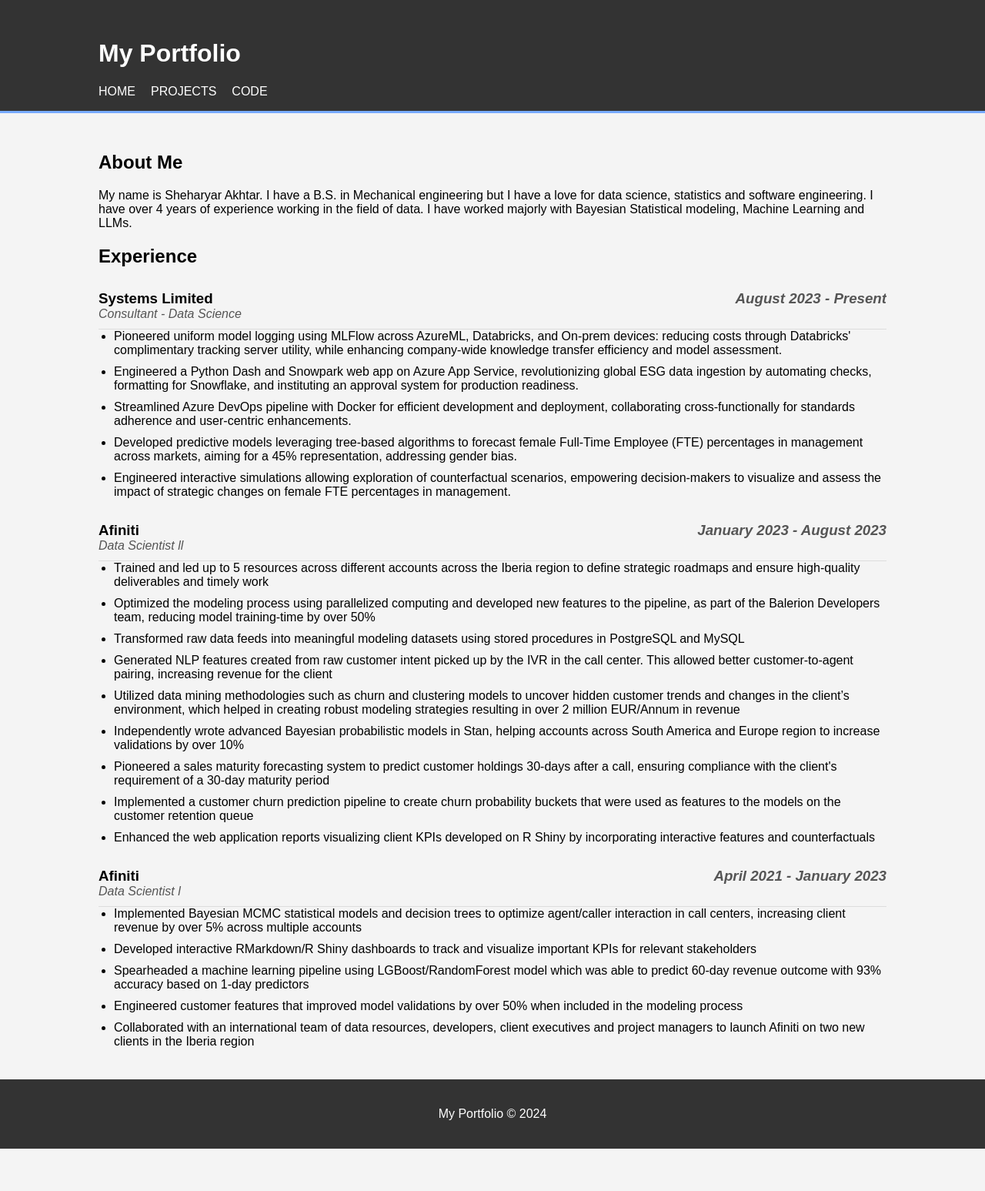
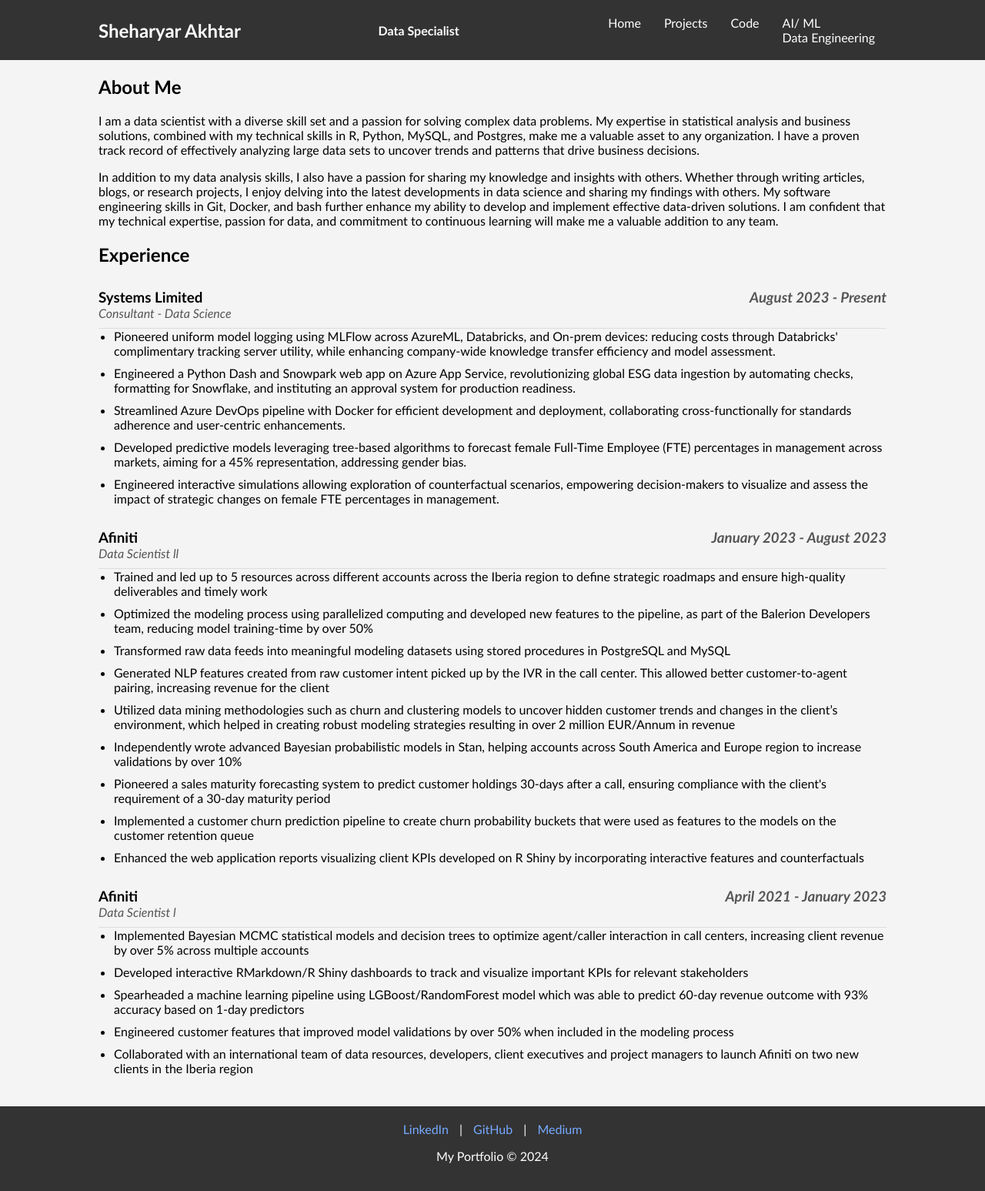
Before and after one commit to sheharyarakhtar/sheharyarakhtar.github.io, a plain HTML site: page index.html in a window 1280 px wide. Shown: the whole page at 77% size. Before the commit the page ends 1492 px from the top, so only its background shows below. Drawn offline with Linux system fonts and the light colour scheme.

Commit message:
Assets and modifications

```diff
--- a/index.html
+++ b/index.html
@@ -9,12 +9,17 @@
 <body>
     <header>
         <div class="container">
-            <h1>My Portfolio</h1>
+            <h1>Sheharyar Akhtar</h1>
+            <h2>Data Specialist</h2>
             <nav>
                 <ul>
                     <li><a href="index.html">Home</a></li>
                     <li><a href="projects.html">Projects</a></li>
                     <li><a href="code.html">Code</a></li>
+                    <div class="dropdown">
+                        <li><a href="assets/Resume_Sheharyar_Akhtar.pdf" download>AI/ ML</a></li>
+                        <li><a href="assets/Resume - Data Engineering.pdf" download>Data Engineering</a></li>
+                    </div>
                 </ul>
             </nav>
         </div>
@@ -22,7 +27,9 @@
     <div id="main" class="container">
         <section id="about">
             <h2>About Me</h2>
-            <p>My name is Sheharyar Akhtar. I have a B.S. in Mechanical engineering but I have a love for data science, statistics and software engineering. I have over 4 years of experience working in the field of data. I have worked majorly with Bayesian Statistical modeling, Machine Learning and LLMs.</p>
+            <p>I am a data scientist with a diverse skill set and a passion for solving complex data problems. My expertise in statistical analysis and business solutions, combined with my technical skills in R, Python, MySQL, and Postgres, make me a valuable asset to any organization. I have a proven track record of effectively analyzing large data sets to uncover trends and patterns that drive business decisions.</p>
+
+            <p> In addition to my data analysis skills, I also have a passion for sharing my knowledge and insights with others. Whether through writing articles, blogs, or research projects, I enjoy delving into the latest developments in data science and sharing my findings with others. My software engineering skills in Git, Docker, and bash further enhance my ability to develop and implement effective data-driven solutions. I am confident that my technical expertise, passion for data, and commitment to continuous learning will make me a valuable addition to any team.</p>
         </section>
         <section id="experience">
             <h2>Experience</h2>
@@ -66,7 +73,12 @@
         </section>
     </div>
     <footer>
-        <p>My Portfolio &copy; 2024</p>
-    </footer>
+    <div class="links">
+        <a class="linkedin" href="https://linkedin.com/in/sheharyarakhtar">LinkedIn</a> |
+        <a class="github" href="https://github.com/sheharyarakhtar">GitHub</a> |
+        <a class="medium" href="https://medium.com/@sheharyarakhtar">Medium</a>
+    </div>
+    <p>My Portfolio &copy; 2024</p>
+</footer>
 </body>
 </html>
--- a/styles.css
+++ b/styles.css
@@ -1,45 +1,112 @@
+/* General Body Styling */
 body {
-    font-family: Arial, sans-serif;
+    font-family: Calibri, sans-serif;
     margin: 0;
     padding: 0;
     background-color: #f4f4f4;
 }
 
+/* Container Styling */
 .container {
     width: 80%;
     margin: auto;
     overflow: hidden;
 }
 
+/* Header Styling */
 header {
-    background: #333;
+    background-color: #333;
     color: #fff;
-    padding-top: 30px;
-    min-height: 70px;
-    border-bottom: #77aaff 3px solid;
+    padding: 20px 0;
+    position: relative;
+    z-index: 1;
 }
 
-header a {
-    color: #fff;
-    text-decoration: none;
-    text-transform: uppercase;
+header .container {
+    display: flex;
+    justify-content: space-between;
+    align-items: center;
+}
+
+header h1 {
+    margin: 0;
+    font-size: 24px;
+}
+
+header h2 {
+    margin: 0;
     font-size: 16px;
 }
 
+/* Navigation Styling */
 nav ul {
+    list-style: none;
     padding: 0;
-    list-style: none;
+    margin: 0;
     display: flex;
 }
 
 nav ul li {
-    margin-right: 20px;
+    margin: 0 15px;
+    position: relative;
 }
 
+nav ul li a {
+    color: #fff;
+    text-decoration: none;
+}
+
+nav ul li a:hover {
+    text-decoration: underline;
+}
+
+header .dropbtn{
+}
+
+/* Dropdown button on hover & focus */
+header .dropbtn:hover, .dropbtn:focus {
+  background-color: #2980B9;
+}
+
+/* The container <div> - needed to position the dropdown content */
+header .dropdown {
+  position: relative;
+  display: inline-block;
+}
+
+/* Dropdown Content (Hidden by Default) */
+header .dropdown-content {
+  display: none;
+  position: absolute;
+  background-color: #f1f1f1;
+  min-width: 160px;
+  box-shadow: 0px 8px 16px 0px rgba(0,0,0,0.2);
+  z-index: 1;
+}
+
+/* Links inside the dropdown */
+header .dropdown-content a {
+  color: black;
+  padding: 12px 16px;
+  text-decoration: none;
+  display: block;
+}
+
+/* Change color of dropdown links on hover */
+header .dropdown-content a:hover {background-color: #ddd;}
+
+/* Show the dropdown menu (use JS to add this class to the .dropdown-content container when the user clicks on the dropdown button) */
+header .show {display:block;}
+
+-------------------
+
+
+/* Main Section Styling */
 #main {
     margin-top: 30px;
 }
 
+/* Footer Styling */
 footer {
     padding: 20px;
     margin-top: 20px;
@@ -47,6 +114,22 @@ footer {
     background-color: #333;
     text-align: center;
 }
+
+footer .links {
+    margin-bottom: 10px;
+}
+
+footer .links a {
+    color: #77aaff; /* Change this to your desired hyperlink color */
+    text-decoration: none;
+    margin: 0 10px;
+}
+
+footer .links a:hover {
+    text-decoration: underline;
+}
+
+/* Experience Section Styling */
 #experience .job {
     padding: 10px 0;
     border-bottom: 1px solid #ddd;
@@ -79,3 +162,20 @@ footer {
 #experience ul li {
     margin-bottom: 10px;
 }
+
+function myFunction() {
+  document.getElementById("myDropdown").classList.toggle("show");
+}
+
+window.onclick = function(event) {
+  if (!event.target.matches('.dropbtn')) {
+    var dropdowns = document.getElementsByClassName("dropdown-content");
+    var i;
+    for (i = 0; i < dropdowns.length; i++) {
+      var openDropdown = dropdowns[i];
+      if (openDropdown.classList.contains('show')) {
+        openDropdown.classList.remove('show');
+      }
+    }
+  }
+}
```
Also changed, not shown: projects.html (+2 -1 lines), 2 other files.
